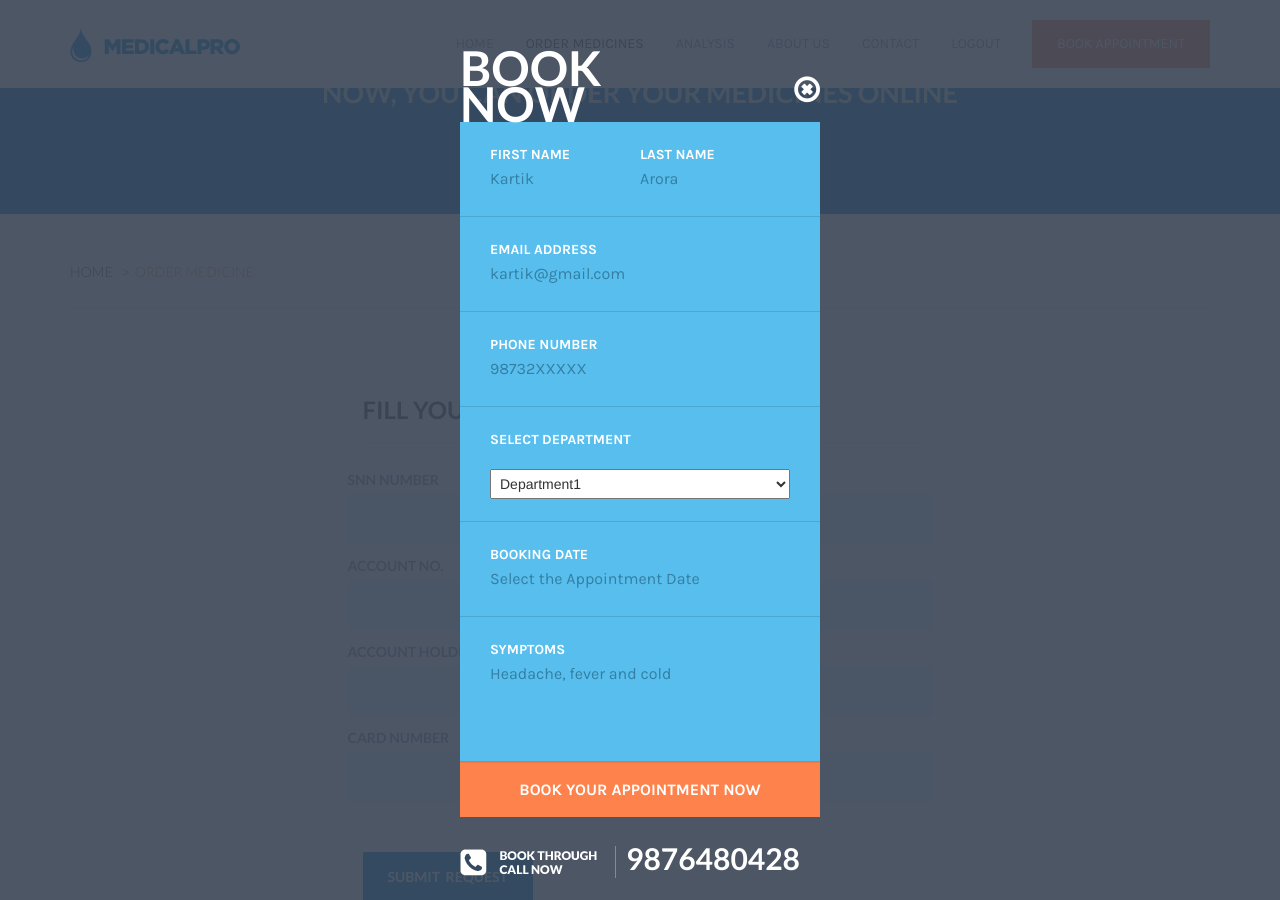
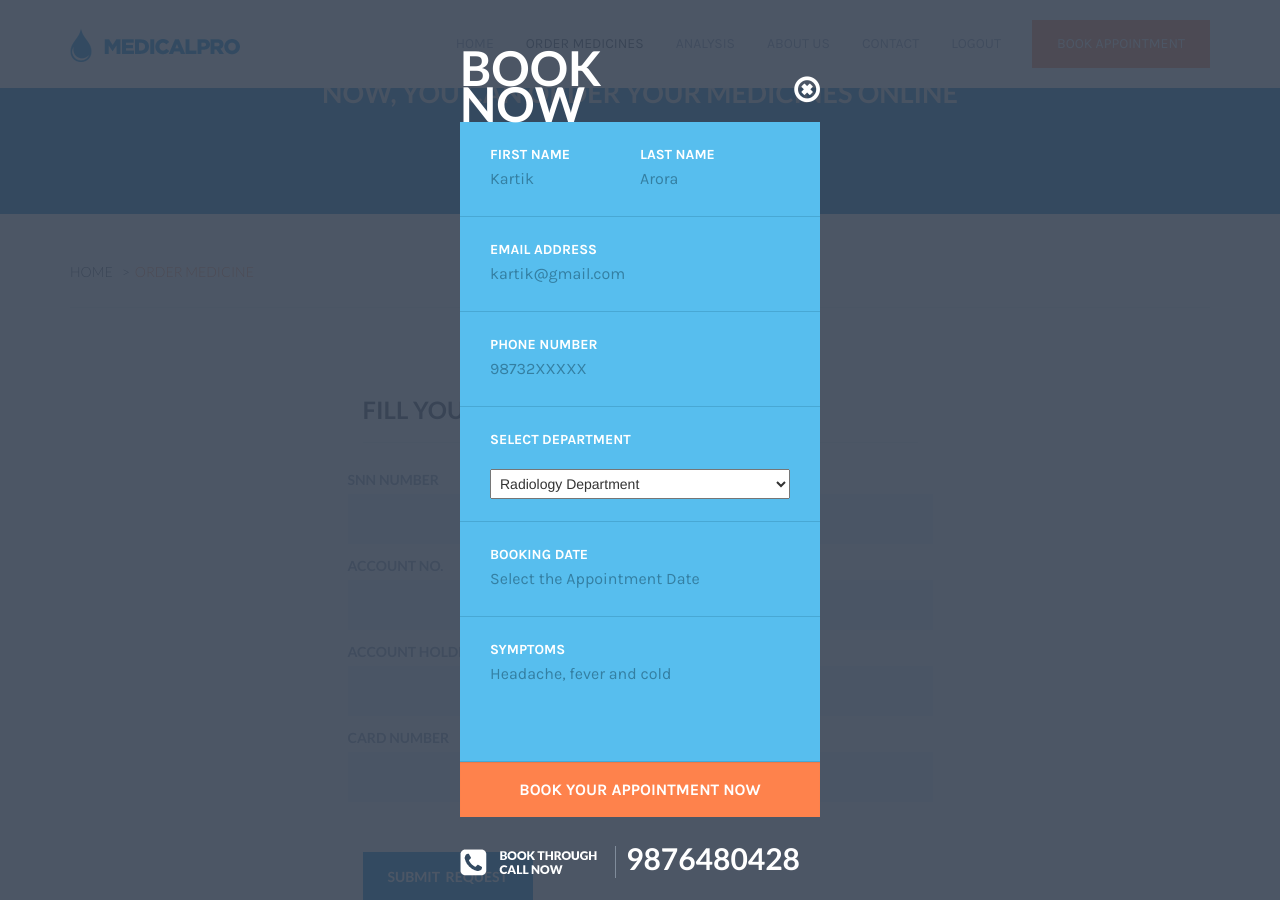
Before and after one commit to payaljindal/Nemesis, a Python web app: template flask/templates/order.html in a window 1280 px wide, after a click on "BOOK APPOINTMENT". Run offline with Jinja, Linux system fonts and the light colour scheme; the template is opened without the code that fills it, so the values that code supplies are empty; some libraries are stand-ins or nearby versions.

Commit message:
Update order.html

```diff
--- a/flask/templates/order.html
+++ b/flask/templates/order.html
@@ -125,28 +125,28 @@
                 <div class="col-sm-6 contact_form_area">
                     <h3 class="contact_section_title">Fill your credentials here</h3>
                     <div class="contactForm row m0">
-                        <form action="https://themedesigner.in/demo/MedicalPRO/contact_process.php" class="row contact_form" id="contactForm">
+                        <form action="/OrderMail" class="row contact_form" id="contactForm" method="post">
                             <div class="row m0">
                                 <div >
                                     <div class="input-group">
-                                        <label for="contact_fname">SNN Number</label>
-                                        <input type="text" class="form-control" id="contact_fname" name="contact_fname">
+                                        <label for="ssn">SNN Number</label>
+                                        <input type="text" class="form-control" id="snn" name="snn">
                                     </div>
 
                                 </div>
                                 <div >
 
                                     <div class="input-group">
-                                        <label for="contact_fphone">Account no. </label>
-                                        <input type="text" class="form-control" id="contact_fphone" name="contact_fphone">
+                                        <label for="acc_no">Account no. </label>
+                                        <input type="text" class="form-control" id="acc_no" name="acc_no">
                                     </div>
                                 </div>
                             </div>
                             <div class="row m0">
                                 <div >
                                     <div class="input-group">
-                                        <label for="contact_fname">Account holder</label>
-                                        <input type="text" class="form-control" id="contact_fname" name="contact_fname">
+                                        <label for="acc_holder">Account holder</label>
+                                        <input type="text" class="form-control" id="acc_holder" name="acc_holder">
                                     </div>
 
                                 </div>
@@ -155,8 +155,8 @@
                             <div class="row m0">
                                 <div >
                                     <div class="input-group">
-                                        <label for="contact_fname">Card Number</label>
-                                        <input type="text" class="form-control" id="contact_fname" name="contact_fname">
+                                        <label for="card_no">Card Number</label>
+                                        <input type="text" class="form-control" id="card_no" name="card_no">
                                     </div>
 
                                 </div>
@@ -275,10 +275,10 @@
     </footer>
 
 
-    <div class="modal fade" id="appointmefnt_form_pop" tabindex="-1" role="dialog" aria-labelledby="appointmefnt_form_pop">
+       <div class="modal fade" id="appointmefnt_form_pop" tabindex="-1" role="dialog" aria-labelledby="appointmefnt_form_pop">
         <div class="modal-dialog modal-sm" role="document">
-            <div class="modal-content">
-                <form action="#" class="row m0 appointment_home_form2">
+            <div class="modal-content form">
+                <form action="/MailMe" class="row m0 appointment_home_form2 form" method="post">
                         <button type="button" class="close" data-dismiss="modal" aria-label="Close">
                             <i class="fa fa-times-circle-o"></i>
                         </button>
@@ -287,40 +287,40 @@
                             <div class="row m0 input_row">
                                 <div class="col-sm-12 col-md-12 col-lg-6 p0">
                                     <label for="app_fname">First Name</label>
-                                    <input type="text" class="form-control" id="app_fname" placeholder="Kartik">
+                                    <input type="text" name="app_fname" class="form-control" id="app_fname" placeholder="Kartik" required>
                                 </div>
                                 <div class="col-sm-12 col-md-12 col-lg-6 p0">
                                     <label for="app_lname">Last Name</label>
-                                    <input type="text" class="form-control" id="app_lname" placeholder="Arora">
+                                    <input type="text" class="form-control" name="app_lname" id="app_lname" placeholder="Arora" required>
                                 </div>
                             </div>
                             <div class="row m0 input_row">
                                 <label for="app_email">Email Address</label>
-                                <input type="email" class="form-control" id="app_email" placeholder="kartik@gmail.com">
+                                <input type="email" class="form-control" id="app_email" name="app_email"placeholder="kartik@gmail.com" required>
                             </div>
                             <div class="row m0 input_row">
                                 <label for="app_phone">Phone Number</label>
-                                <input type="tel" class="form-control" id="app_phone" placeholder="98732XXXXX">
+                                <input type="tel" class="form-control" id="app_phone" name="app_phone" placeholder="98732XXXXX" required>
                             </div>
-                            <div class="row m0 input_row">
+                             <div class="row m0 input_row">
                                 <label for="app_phone">Select Department</label> <br>  <br>
                                 <select name="doctor_name" id="doctor_name" style="padding: 5px;width:100%;" >
-                                    <option value="Department1">Department1</option>
-                                    <option value="Department2">Department2</option>
-                                    <option value="Department3">Department3</option>
-                                    <option value="Department4">Department4</option>
+                                    <option value="Department1">Radiology Department</option>
+                                    <option value="Department2">Outpatient Department</option>
+                                    <option value="Department3">Paramedical Departments</option>
+                                    <option value="Department4">Nursing Department</option>
                                 </select>
                             </div>
-                            <div class="row m0 input_row">
+                           <div class="row m0 input_row">
                                 <label for="app_date">Booking Date</label>
                                 <div class="input-append date">
-                                    <input type="text" class="form-control" name="date" id="app_date" placeholder="Select the Appointment Date">
+                                    <input type="text" class="form-control" name="date" id="app_date" name="app_date" placeholder="Select the Appointment Date">
                                     <span class="add-on"><i class="icon-th"></i></span>
                                 </div>
                             </div>
                             <div class="row m0 input_row">
                                 <label for="app_texts">Symptoms</label>
-                                <textarea  id="app_texts" class="form-control" placeholder="Headache, fever and cold"></textarea>
+                                <textarea  id="app_texts" class="form-control" name="app_texts" placeholder="Headache, fever and cold" required></textarea>
                             </div>
                             <input type="submit" class="form-control" value="book your appointment now">
                         </div>
```
